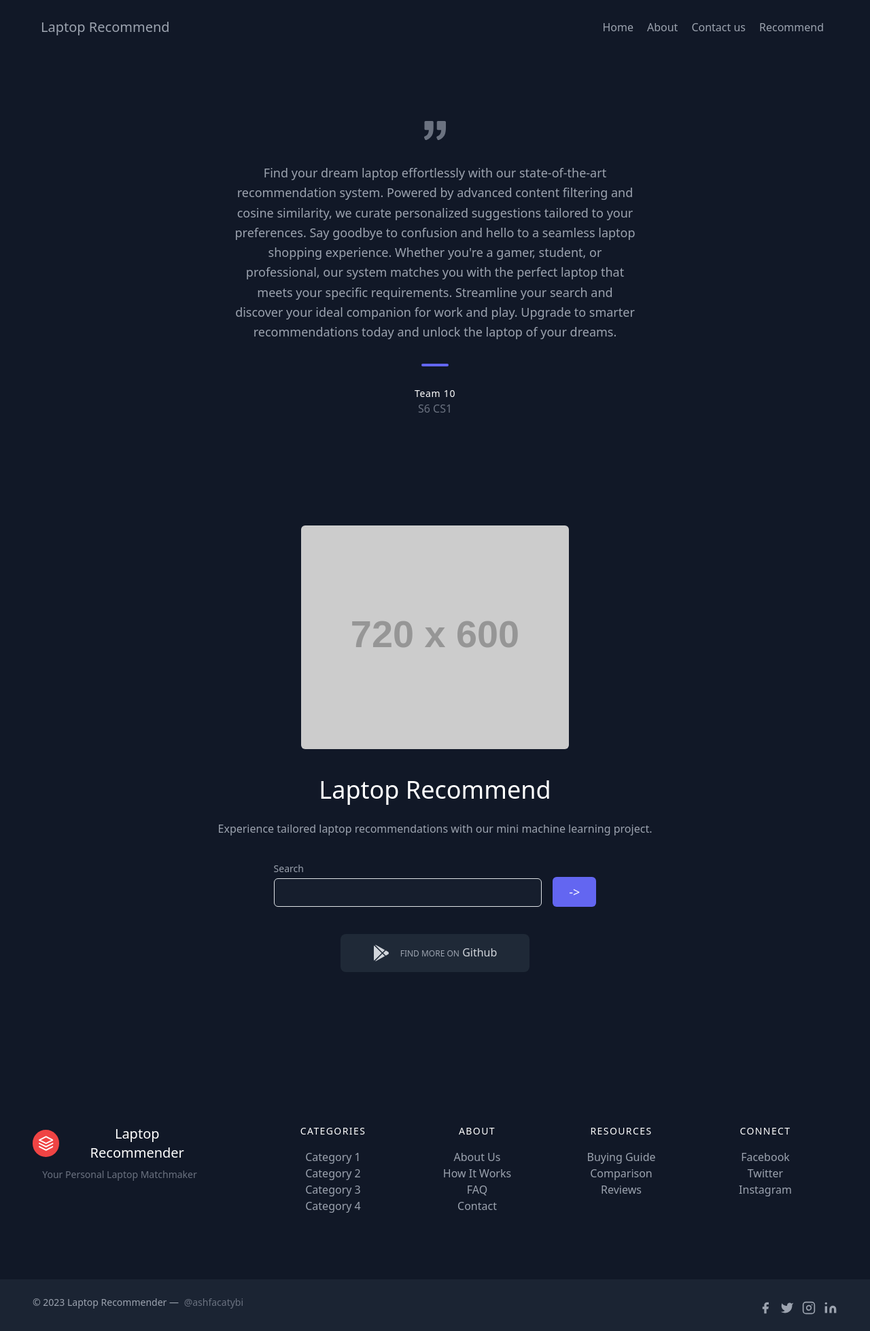
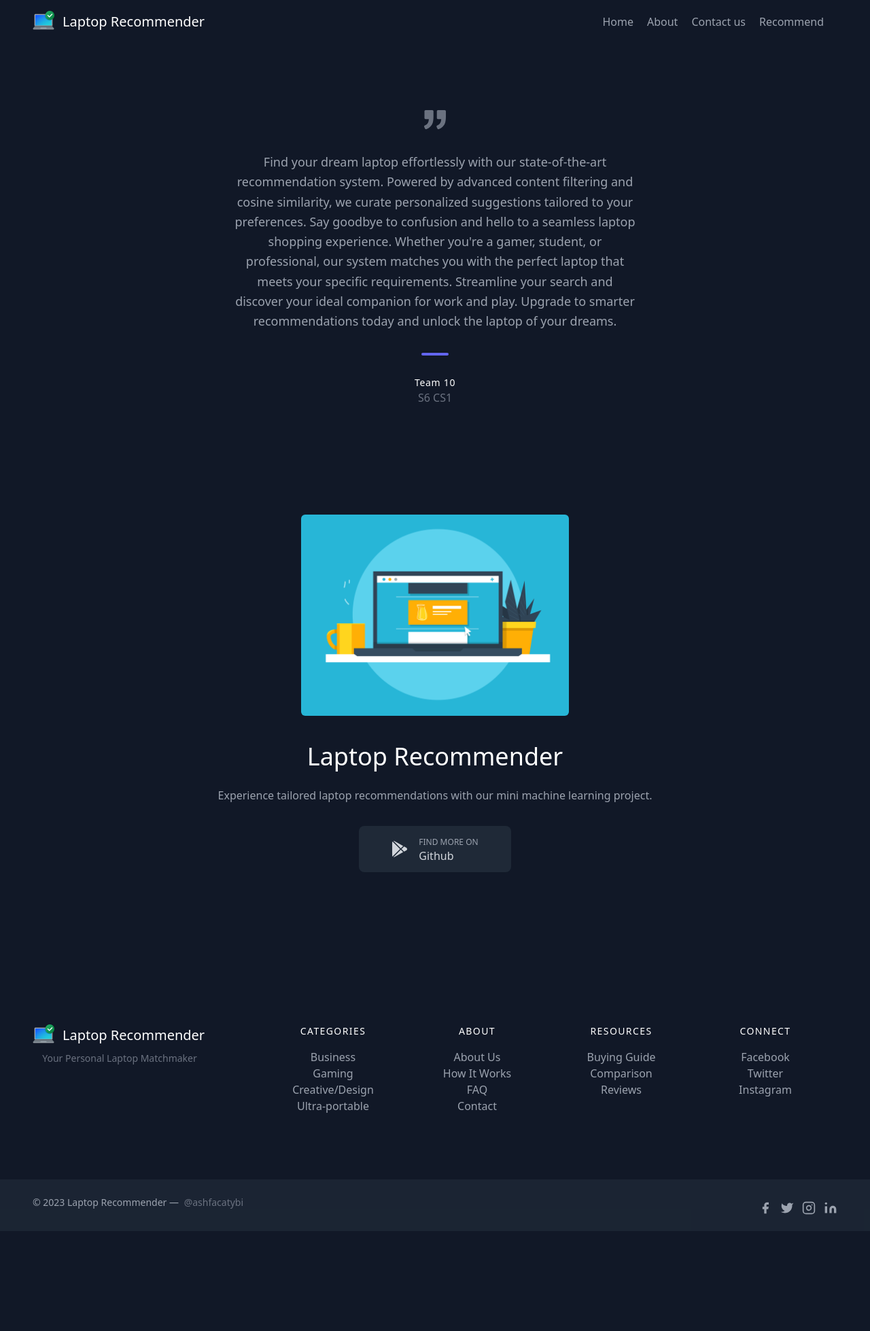
Before and after one commit to ashwinsk24/Laptop-Recommender, a Flask app: page /about in a window 1280 px wide. Shown: the whole page at 68% size. After the commit the page ends 1811 px from the top, so only its background shows below. Run offline with Flask 2, Linux system fonts and the light colour scheme; grey boxes labelled with a size stand in for pictures from a placeholder-image service; parts of the project's set-up code (start-up, migrations or seed data) failed here and were passed over; some libraries are stand-ins or nearby versions.

Commit message:
major update

```diff
--- a/templates/about.html
+++ b/templates/about.html
@@ -4,6 +4,7 @@
 <head>
   <meta charset="utf-8">
   <meta name="viewport" content="width=device-width, initial-scale=1">
+  <link rel="icon" type="image/x-icon" href="/static/favicon32.png">
   <title>About</title>
   <script src="https://cdn.tailwindcss.com"></script>
   <link href="https://cdn.jsdelivr.net/npm/bootstrap@5.3.0/dist/css/bootstrap.min.css" rel="stylesheet"
@@ -13,9 +14,9 @@
 <body>
   <header class="text-gray-400 bg-gray-900 body-font -my-8">
     <div class="container mx-auto flex flex-wrap p-5 flex-col md:flex-row items-center">
-      <a class="flex title-font font-medium items-center text-white mb-4 md:mb-0">
-        <br>
-        <a href="/" class="href"><span class="ml-3 text-xl">Laptop Recommend</span></a>
+      <a href="/" class="flex title-font font-medium items-center md:justify-start justify-center text-white">
+        <img src="/static/favicon32.png" alt="logo">
+        <span class="ml-3 text-xl">Laptop Recommender</span>
       </a>
       <nav class="md:ml-auto flex flex-wrap items-center text-base justify-center">
         <a href="/" class="mr-5 hover:text-white">Home</a>
@@ -50,24 +51,14 @@
 
   <section class="text-gray-400 bg-gray-900 body-font">
     <div class="container mx-auto flex flex-col px-5 py-24 justify-center items-center">
-      <img class="lg:w-2/6 md:w-3/6 w-5/6 mb-10 object-cover object-center rounded" alt="hero"
-        src="https://dummyimage.com/720x600">
+      <img class="lg:w-2/6 md:w-3/6 w-5/6 mb-10 object-cover object-center rounded" alt="hero" src="/static/hero1.gif">
       <div class="w-full md:w-2/3 flex flex-col mb-16 items-center text-center">
-        <h1 class="title-font sm:text-4xl text-3xl mb-4 font-medium text-white">Laptop Recommend
+        <h1 class="title-font sm:text-4xl text-3xl mb-4 font-medium text-white">Laptop Recommender
         </h1>
         <p class="mb-8 leading-relaxed">Experience tailored laptop recommendations
           with our mini machine learning project.</p>
-        <div class="flex w-full justify-center items-end">
-          <div class="relative mr-4 lg:w-full xl:w-1/2 w-2/4 md:w-full text-left">
-            <label for="hero-field" class="leading-7 text-sm text-gray-400">Search</label>
-            <input type="text" id="hero-field" name="hero-field"
-              class="w-full bg-gray-800 rounded border bg-opacity-40 border-gray-700 focus:ring-2 focus:ring-indigo-900 focus:bg-transparent focus:border-indigo-500 text-base outline-none text-gray-100 py-1 px-3 leading-8 transition-colors duration-200 ease-in-out">
-          </div>
-          <button
-            class="inline-flex text-white bg-indigo-500 border-0 py-2 px-6 focus:outline-none hover:bg-indigo-600 rounded text-lg">-></button>
-        </div>
-        <p class="text-sm mt-2 text-gray-500 mb-8 w-full"></p>
         <div class="flex text-gray-300">
+          <a href="https://github.com/ashwinsk24/Laptop-Recommender">
             <button
               class="bg-gray-800 inline-flex py-3 px-5 rounded-lg items-center hover:bg-gray-700 hover:text-white focus:outline-none">
               <svg xmlns="http://www.w3.org/2000/svg" fill="currentColor" class="w-6 h-6" viewBox="0 0 512 512">
@@ -75,12 +66,12 @@
                   d="M99.617 8.057a50.191 50.191 0 00-38.815-6.713l230.932 230.933 74.846-74.846L99.617 8.057zM32.139 20.116c-6.441 8.563-10.148 19.077-10.148 30.199v411.358c0 11.123 3.708 21.636 10.148 30.199l235.877-235.877L32.139 20.116zM464.261 212.087l-67.266-37.637-81.544 81.544 81.548 81.548 67.273-37.64c16.117-9.03 25.738-25.442 25.738-43.908s-9.621-34.877-25.749-43.907zM291.733 279.711L60.815 510.629c3.786.891 7.639 1.371 11.492 1.371a50.275 50.275 0 0027.31-8.07l266.965-149.372-74.849-74.847z">
                 </path>
               </svg>
-            <span class="ml-4 flex items-start flex-col leading-none"><a href="/recommend">
+              <span class="ml-4 flex items-start flex-col leading-none">
                 <span class="text-xs text-gray-400 mb-1">FIND MORE ON</span>
                 <span class="title-font font-medium">Github</span>
               </span>
+            </button>
           </a>
-          </button>
         </div>
       </div>
     </div>
@@ -90,11 +81,7 @@
       class="container px-5 py-24 mx-auto flex md:items-center lg:items-start md:flex-row md:flex-nowrap flex-wrap flex-col">
       <div class="w-64 flex-shrink-0 md:mx-0 mx-auto text-center md:text-left">
         <a class="flex title-font font-medium items-center md:justify-start justify-center text-white">
-          <svg xmlns="http://www.w3.org/2000/svg" fill="none" stroke="currentColor" stroke-linecap="round"
-            stroke-linejoin="round" stroke-width="2" class="w-10 h-10 text-white p-2 bg-red-500 rounded-full"
-            viewBox="0 0 24 24">
-            <path d="M12 2L2 7l10 5 10-5-10-5zM2 17l10 5 10-5M2 12l10 5 10-5"></path>
-          </svg>
+          <img src="/static/favicon32.png" alt="logo">
           <span class="ml-3 text-xl">Laptop Recommender</span>
         </a>
         <p class="mt-2 text-sm text-gray-500">Your Personal Laptop Matchmaker</p>
@@ -104,16 +91,16 @@
           <h2 class="title-font font-medium text-white tracking-widest text-sm mb-3">CATEGORIES</h2>
           <nav class="list-none mb-10">
             <li>
-              <a class="text-gray-400 hover:text-white" href="#">Category 1</a>
+              <a class="text-gray-400 hover:text-white" href="#">Business</a>
             </li>
             <li>
-              <a class="text-gray-400 hover:text-white" href="#">Category 2</a>
+              <a class="text-gray-400 hover:text-white" href="#">Gaming</a>
             </li>
             <li>
-              <a class="text-gray-400 hover:text-white" href="#">Category 3</a>
+              <a class="text-gray-400 hover:text-white" href="#">Creative/Design</a>
             </li>
             <li>
-              <a class="text-gray-400 hover:text-white" href="#">Category 4</a>
+              <a class="text-gray-400 hover:text-white" href="#">Ultra-portable</a>
             </li>
           </nav>
         </div>
@@ -121,7 +108,7 @@
           <h2 class="title-font font-medium text-white tracking-widest text-sm mb-3">ABOUT</h2>
           <nav class="list-none mb-10">
             <li>
-              <a class="text-gray-400 hover:text-white" href="#">About Us</a>
+              <a class="text-gray-400 hover:text-white" href="/about">About Us</a>
             </li>
             <li>
               <a class="text-gray-400 hover:text-white" href="#">How It Works</a>
@@ -130,7 +117,7 @@
               <a class="text-gray-400 hover:text-white" href="#">FAQ</a>
             </li>
             <li>
-              <a class="text-gray-400 hover:text-white" href="#">Contact</a>
+              <a class="text-gray-400 hover:text-white" href="/contact">Contact</a>
             </li>
           </nav>
         </div>
```
Also changed, not shown: templates/contact.html (+46 -28 lines), templates/index.html (+16 -18 lines), templates/prediction.html (+12 -15 lines), templates/product.html (+55 -34 lines), static/favicon32.png (added), static/home.svg (deleted), 4 other files. Lines whose indentation alone changed are shown as unchanged.
